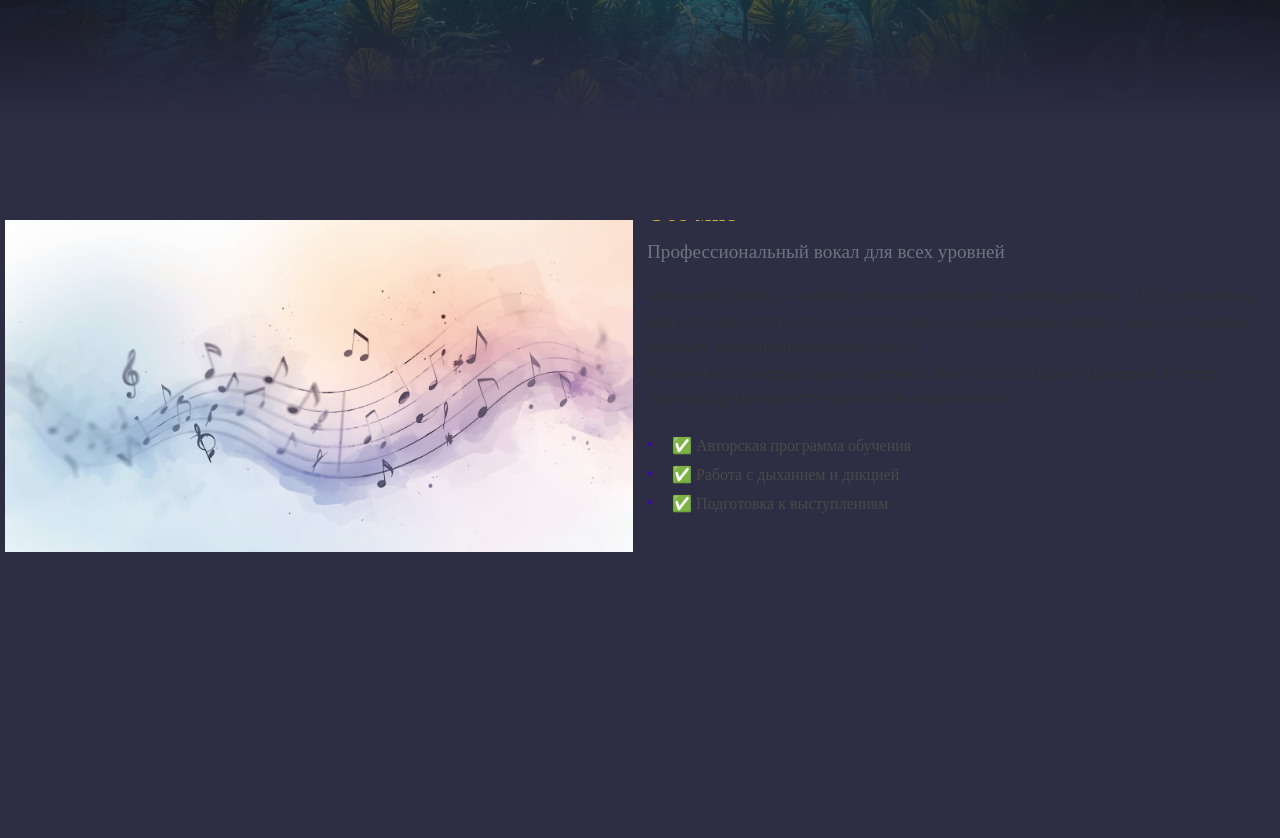
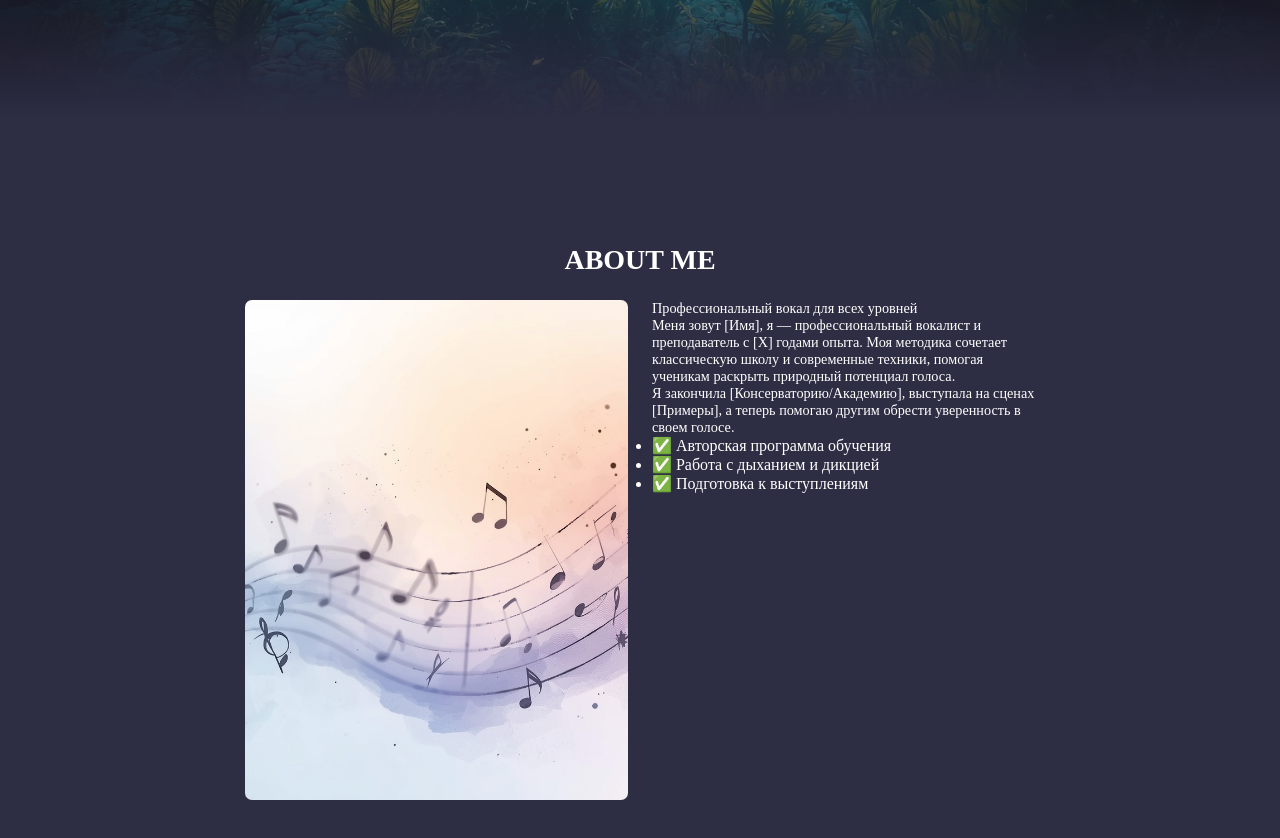
Before and after one commit to Konstantin-86/vocal2.0, a Next.js app: page / in a window 1280 px wide. Shown: the part 680-1518 px from the top of the page. Built offline with nearby package versions, Linux system fonts and the light colour scheme.

Commit message:
add title component

```diff
--- a/src/app/globals.css
+++ b/src/app/globals.css
@@ -26,6 +26,10 @@
   --input-bg: #ffffff;
   --input-border: #d1d5db;
   --placeholder: #9ca3af;
+
+  /* //текст  */
+  --text32to16: clamp(1rem, 0.75rem + 1.25vw, 2rem);
+  --text15to12: clamp(0.75rem, 0.7031rem + 0.2344vw, 0.9375rem);
 
   /* Особые элементы */
   --link: #3b82f6;
@@ -90,3 +94,11 @@ body {
   color: var(--text);
   transition: var(--transition-theme);
 }
+.container {
+  max-width: 800px;
+  padding: 0 5px;
+  margin: 0 auto;
+}
+p {
+  font-size: var(--text15to12);
+}
--- a/src/app/layout.tsx
+++ b/src/app/layout.tsx
@@ -1,8 +1,9 @@
 import type { Metadata } from "next";
 import { Geist, Geist_Mono } from "next/font/google";
+import Header from "@/components/Header";
+
 import "./globals.css";
-import Header from "@/components/Header";
-import ThemeToggle from "@/components/ThemeToggle";
+import "@/styles/globals/globalsStyles.css";
 
 const geistSans = Geist({
   variable: "--font-geist-sans",
--- a/src/components/AboutMe.tsx
+++ b/src/components/AboutMe.tsx
@@ -3,27 +3,29 @@ import Image from "next/image";
 import image from "@/images/bg2.jpg";
 
 import styles from "@/styles/AboutMe.module.css";
+import Title from "./Title";
 
 const AboutMe = () => {
   return (
     <div>
       <section className={styles.about} id="about">
-        <div className={styles.container}>
+        <div className="container">
+          <Title text="about me" />
           <div className={styles.wrapContent}>
-            <div className={styles.imageWrapper}>
+            <div className={styles.imageWrap}>
               <Image
                 src={image}
                 alt="Преподаватель вокала"
                 width={400}
                 height={500}
-                className={styles.image}
               />
             </div>
+
             <div className={styles.content}>
-              <h2 className={styles.title}>Обо мне</h2>
-              <p className={styles.subtitle}>
-                Профессиональный вокал для всех уровней
-              </p>
+              <div className={styles.subtitle}>
+                <p>Профессиональный вокал для всех уровней</p>
+              </div>
+
               <div className={styles.text}>
                 <p>
                   Меня зовут [Имя], я — профессиональный вокалист и
--- a/src/components/MainPage.tsx
+++ b/src/components/MainPage.tsx
@@ -1,7 +1,7 @@
 import Image from "next/image";
 import bgLarge from "@/images/bg.jpg";
 /* import bgLarge2 from "@/images/bg2.jpg"; */
-import styles from "@/styles/Home.module.css";
+import styles from "@/styles/MainPage.module.css";
 
 const MainPage = () => {
   return (
@@ -15,7 +15,7 @@ const MainPage = () => {
       />
       {/*  <Image fill priority className={styles.mainBg2} src={bgLarge2} alt="" /> */}
 
-      <div className={styles.container}>
+      <div className="container">
         <h1 className={styles.title}>Main title</h1>
         <h2 className={styles.subtitle}>
           Lorem ipsum dolor, sit amet consectetur adipisicing elit. Laudantium
--- /dev/null
+++ b/src/components/Title.tsx
@@ -0,0 +1,23 @@
+"use client";
+import { useInView } from "react-intersection-observer";
+
+import styles from "@/styles/Title.module.css";
+
+interface IProps {
+  text: string;
+  repeatOne?: boolean;
+}
+
+const Title = ({ text, repeatOne = false }: IProps) => {
+  const [ref, inView] = useInView({
+    threshold: 0.3,
+    triggerOnce: repeatOne,
+  });
+  return (
+    <div ref={ref}>
+      <h2 className={inView ? styles.text : styles.texthide}>{text}</h2>
+    </div>
+  );
+};
+
+export default Title;
--- a/src/styles/AboutMe.module.css
+++ b/src/styles/AboutMe.module.css
@@ -1,63 +1,24 @@
 .about {
-  padding: 80px 0;
-  background-color: var(--background);
+  padding-top: 100px;
 }
-
-.container {
-  max-width: 1600px;
-  padding: 0 5px;
-  margin: 0 auto;
-}
-
 .wrapContent {
   display: flex;
   justify-content: space-between;
-  gap: 14px;
+  gap: 24px;
 }
-.imageWrapper,
+
+.imageWrap {
+  flex: 1;
+  border-radius: 7px;
+  overflow: hidden;
+}
+.imageWrap img {
+  display: block;
+  width: 100%;
+  object-fit: cover;
+}
 .content {
   flex: 1;
 }
-
-.image {
-  width: 100%;
-  height: auto;
-  object-fit: cover;
+.subtitle {
 }
-
-.title {
-  color: var(--accent);
-  margin-bottom: 14px;
-}
-
-.subtitle {
-  font-size: 1.2rem;
-  color: #6c757d;
-  margin-bottom: 20px;
-}
-
-.text {
-  margin-bottom: 25px;
-  line-height: 1.6;
-  color: #333;
-}
-
-.list {
-  list-style: none;
-  padding: 0;
-}
-
-.list li {
-  margin-bottom: 10px;
-  padding-left: 25px;
-  position: relative;
-  color: #4a4a4a;
-}
-
-.list li:before {
-  content: "•";
-  color: #3a0ca3;
-  font-weight: bold;
-  position: absolute;
-  left: 0;
-}
--- a/src/styles/Home.module.css
+++ b/src/styles/MainPage.module.css
@@ -62,11 +62,7 @@
   pointer-events: none;
   z-index: 100;
 }
-.container {
-  max-width: 1600px;
-  padding: 0 5px;
-  margin: 0 auto;
-}
+
 .title {
   text-align: center;
   margin-bottom: 24px;
--- /dev/null
+++ b/src/styles/Title.module.css
@@ -0,0 +1,21 @@
+.text {
+  font-size: var(--text32to16);
+  text-transform: uppercase;
+  text-align: center;
+  color: var(--text);
+  margin-block: 24px;
+  opacity: 1;
+  visibility: visible;
+  transition: all 1s;
+}
+.texthide {
+  font-size: var(--text32to16);
+  text-transform: uppercase;
+  text-align: center;
+  color: var(--text);
+  margin-block: 24px;
+  opacity: 0;
+  visibility: hidden;
+  transition: all 1s;
+  transform: translateY(20px);
+}
--- /dev/null
+++ b/src/styles/globals/globalsStyles.css
@@ -0,0 +1,26 @@
+.title {
+  font-size: 32px;
+  text-align: center;
+  margin-bottom: 24px;
+  text-transform: uppercase;
+
+  /* Начальное состояние анимации */
+  opacity: 0;
+  transform: translateY(20px);
+
+  /* Анимация при появлении в viewport */
+  animation: fadeInUp 0.6s ease-out forwards;
+  animation-timeline: view();
+  animation-range: entry 10% cover 20%;
+}
+
+@keyframes fadeInUp {
+  from {
+    opacity: 0;
+    transform: translateY(20px);
+  }
+  to {
+    opacity: 1;
+    transform: translateY(0);
+  }
+}
```
